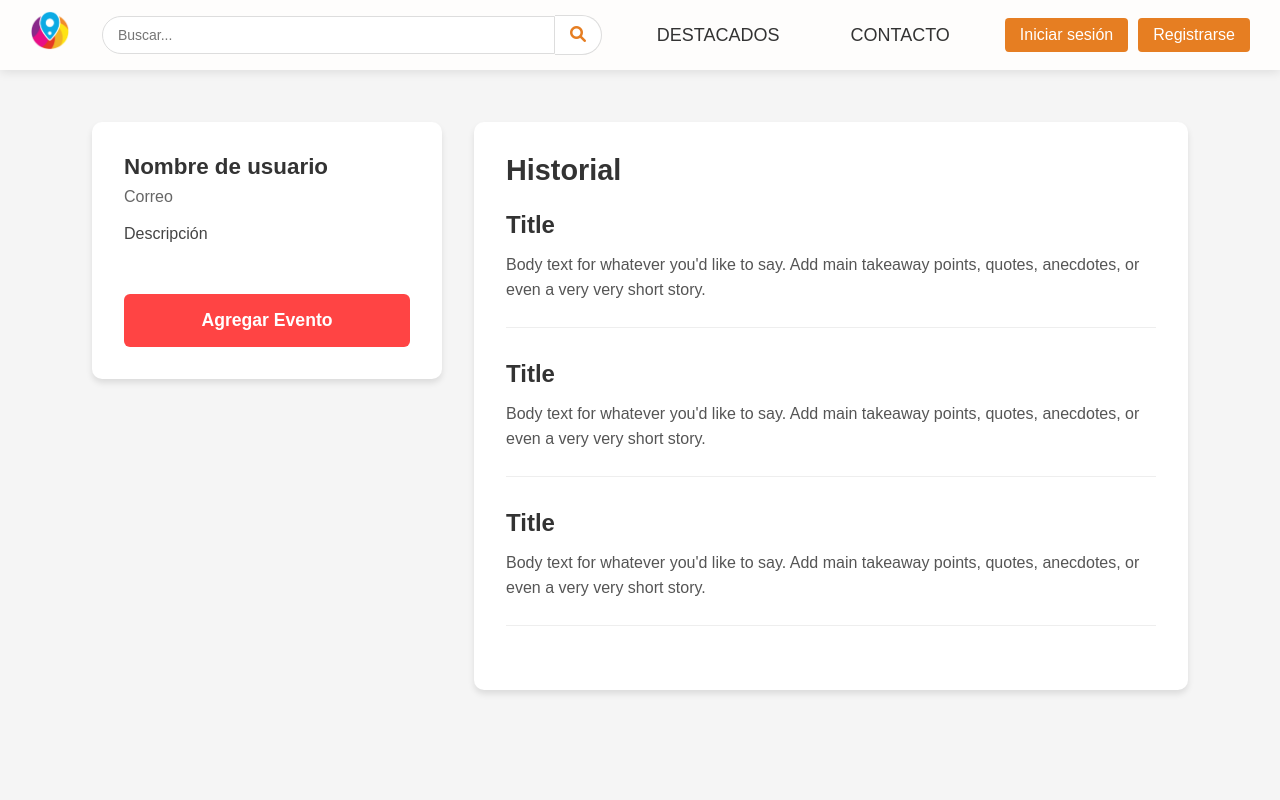
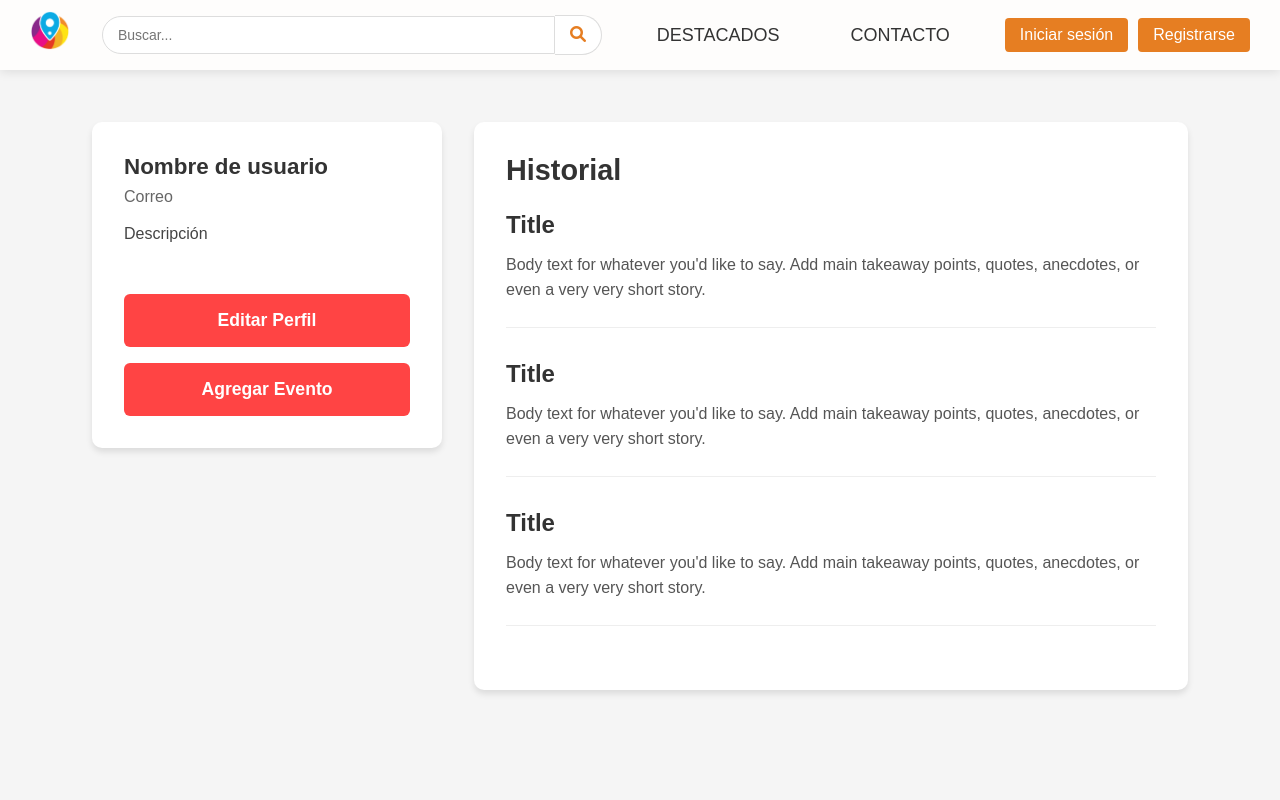
Before and after one commit to abelheddy/EventR, a React (Vite) app in the folder frontend/: page /perfil in a window 1280 px wide. Shown: the top 800 px of the page. Built offline with nearby package versions, Linux system fonts and the light colour scheme.

Commit message:
agregar otro boton

```diff
--- a/frontend/src/pages/perfil/Perfil.jsx
+++ b/frontend/src/pages/perfil/Perfil.jsx
@@ -1,6 +1,6 @@
 import React from 'react';
 import './css/Perfil.css';
-
+import { Link } from 'react-router-dom';
 const Perfil = () => {
   // Datos de ejemplo
   const userData = {
@@ -34,7 +34,8 @@ const Perfil = () => {
             <p className="usuario-email">{userData.email}</p>
             <p className="usuario-descripcion">{userData.descripcion}</p>
           </div>
-          <button className="agregar-evento-btn">Agregar Evento</button>
+          <Link to="/formulario-perfil" className="agregar-evento-btn">Editar Perfil</Link>
+          <Link to="/formulario-evento" className="agregar-evento-btn">Agregar Evento</Link>
         </div>
 
         {/* Historial de eventos (derecha) */}
--- a/frontend/src/pages/perfil/css/Perfil.css
+++ b/frontend/src/pages/perfil/css/Perfil.css
@@ -23,6 +23,7 @@
     display: flex;
     flex-direction: column;
     height: fit-content;
+
   }
 
   .usuario-titulo {
@@ -63,6 +64,8 @@
     width: 100%;
     transition: background-color 0.3s;
     font-weight: bold;
+    text-align: center;
+
   }
 
   .agregar-evento-btn:hover {
```
